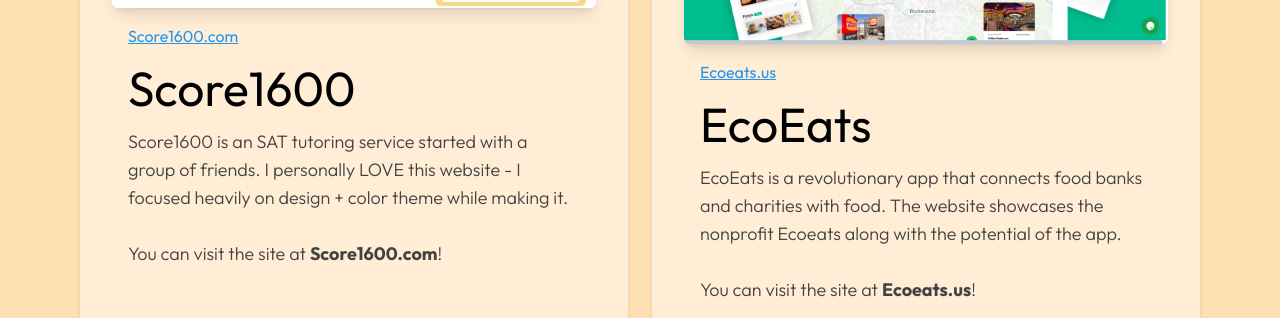
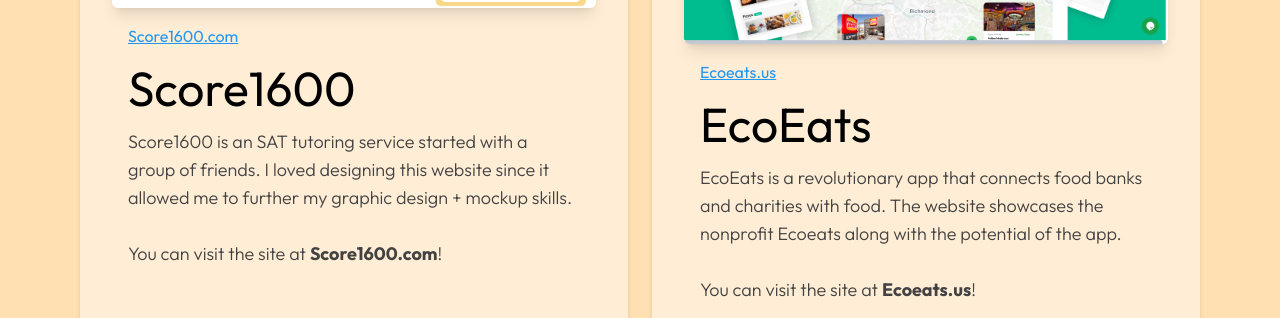
Before and after one commit to PkTheCoda/portfolio, a React (Vite) app: page / in a window 1280 px wide. Shown: the part 8400-8718 px from the top of the page. Built offline with nearby package versions, Linux system fonts and the light colour scheme.

Commit message:
changed score1600 project description

```diff
--- a/src/Components/ExtraProjectsBottom.jsx
+++ b/src/Components/ExtraProjectsBottom.jsx
@@ -30,8 +30,8 @@
                                 Score1600
                             </h1>
                             <h3 className='text-sm sm:text-lg text-balance leading-6 font-light text-gray-800'>
-                                Score1600 is an SAT tutoring service started with a group of friends. I personally LOVE
-                                this website - I focused heavily on design + color theme while making it.
+                                Score1600 is an SAT tutoring service started with a group of friends. I loved
+                                designing this website since it allowed me to further my graphic design + mockup skills.
                                 <br />
                                 <br />
                                 You can visit the site at <b className='font-bold'>Score1600.com</b>!
```
